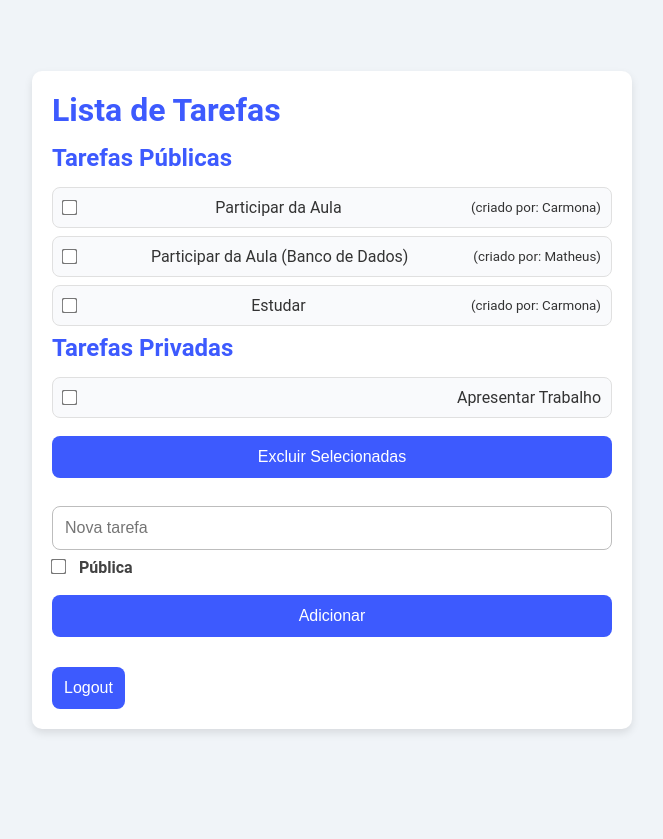
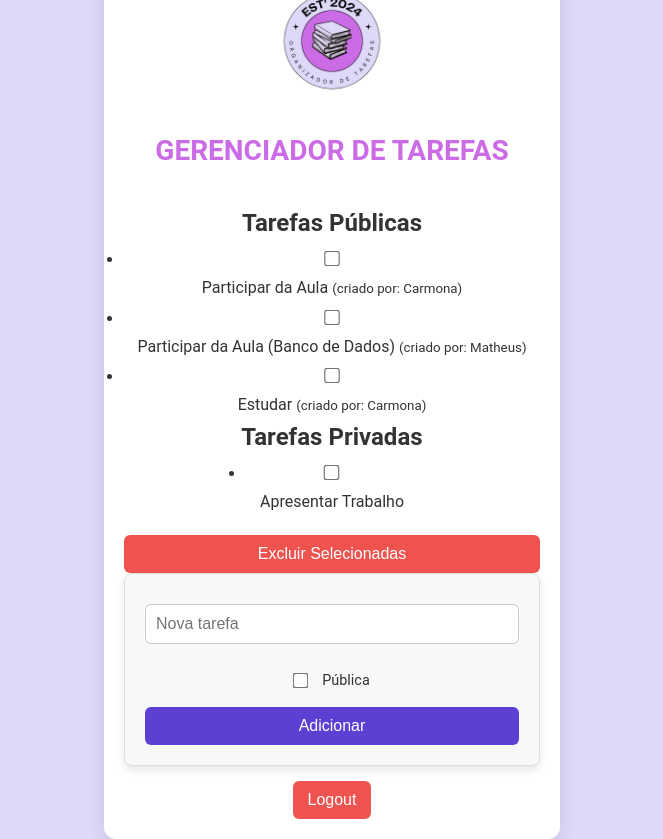
Before and after one commit to Pedr0Gea/loja-de-roupas, a Flask app: page / in a window 1280 px wide. Shown: the whole page, without its empty margins (308-971 px from the left). Before the commit the page ends 733 px from the top, so only its background shows below. Run offline with Flask 3, Linux system fonts and the light colour scheme; a user stored in the database is signed in.

Commit message:
Alterações 13/11

```diff
--- a/lista_de_tarefas/app.py
+++ b/lista_de_tarefas/app.py
@@ -5,9 +5,11 @@
 from sqlalchemy import Column, Integer, String, Boolean
 from flask_migrate import Migrate
 import os
+# pip install flask flask-sqlalchemy flask-login flask-migrate werkzeug
 # Remove-Item -Recurse -Force venv
 # python -m venv venv
 #.\venv\Scripts\activate
+# cd C:\Users\lucas.carmona\Documents\GitHub\FlaskLista\lista_de_tarefas
 # pip install Flask Flask-SQLAlchemy Flask-Login Flask-Migrate Werkzeug
 # flask db init
 # flask db migrate -m "Mensagem da migração"
--- /dev/null
+++ b/lista_de_tarefas/static/index.css
@@ -0,0 +1,160 @@
+/* Estilo Global */
+body.tasks-page {
+    font-family: 'Poppins', sans-serif;
+    background-color: #f0f2f5;
+    color: #333;
+    margin: 0;
+    padding: 0;
+    display: flex;
+    justify-content: center;
+    align-items: center;
+    min-height: 100vh;
+}
+
+.container {
+    width: 100%;
+    max-width: 800px;
+    padding: 20px;
+    background-color: #ffffff;
+    box-shadow: 0px 8px 16px rgba(0, 0, 0, 0.1);
+    border-radius: 12px;
+    text-align: center;
+}
+
+/* Título */
+h1 {
+    font-size: 2.2em;
+    color: #5d3fd3;
+    margin-bottom: 20px;
+    font-weight: 600;
+}
+
+/* Listas de Tarefas */
+.task-section {
+    margin: 20px 0;
+}
+
+.task-section h2 {
+    font-size: 1.5em;
+    color: #5d3fd3;
+    margin: 20px 0 10px;
+}
+
+/* Caixa de Tarefa */
+.task-list {
+    list-style: none;
+    padding: 0;
+}
+
+.task-list li {
+    background-color: #f7f8fa;
+    border: 1px solid #ddd;
+    padding: 12px 15px;
+    border-radius: 8px;
+    margin-bottom: 10px;
+    display: flex;
+    align-items: center;
+    transition: background-color 0.3s ease;
+}
+
+.task-list li:hover {
+    background-color: #eaeefb;
+}
+
+/* Checkbox personalizado */
+.task-list input[type="checkbox"] {
+    appearance: none;
+    width: 18px;
+    height: 18px;
+    border-radius: 50%;
+    border: 2px solid #5d3fd3;
+    margin-right: 10px;
+    cursor: pointer;
+    position: relative;
+    outline: none;
+    transition: background-color 0.2s;
+}
+
+.task-list input[type="checkbox"]:checked {
+    background-color: #5d3fd3;
+    border-color: #5d3fd3;
+    color: #fff;
+}
+
+/* Botão de exclusão em massa */
+button.delete-btn {
+    background-color: #ef5350;
+    color: #fff;
+    padding: 10px 15px;
+    border: none;
+    border-radius: 6px;
+    cursor: pointer;
+    font-size: 1em;
+    font-weight: 500;
+    transition: background-color 0.3s ease;
+    margin-top: 20px;
+}
+
+button.delete-btn:hover {
+    background-color: #d32f2f;
+}
+
+/* Formulário de Nova Tarefa */
+form.add-task {
+    background-color: #f7f8fa;
+    padding: 20px;
+    border-radius: 8px;
+    border: 1px solid #ddd;
+    box-shadow: 0px 4px 8px rgba(0, 0, 0, 0.1);
+    display: flex;
+    flex-direction: column;
+    gap: 10px;
+}
+
+.add-task input[type="text"] {
+    padding: 10px;
+    font-size: 1em;
+    border-radius: 6px;
+    border: 1px solid #ccc;
+    width: 100%;
+}
+
+.add-task label {
+    display: flex;
+    align-items: center;
+    font-size: 0.9em;
+    gap: 5px;
+}
+
+.add-task button {
+    background-color: #5d3fd3;
+    color: #fff;
+    border: none;
+    padding: 10px;
+    border-radius: 6px;
+    font-size: 1em;
+    cursor: pointer;
+    transition: background-color 0.3s ease;
+}
+
+.add-task button:hover {
+    background-color: #452bad;
+}
+
+/* Botão de Logout */
+.logout-btn {
+    background-color: #ef5350;
+    color: white;
+    padding: 10px 15px;
+    border-radius: 6px;
+    font-size: 1em;
+    cursor: pointer;
+    border: none;
+    transition: background-color 0.3s ease;
+    display: inline-block;
+    margin-top: 15px;
+}
+
+.logout-btn:hover {
+    background-color: #d32f2f;
+}
--- a/lista_de_tarefas/static/style.css
+++ b/lista_de_tarefas/static/style.css
@@ -1,46 +1,85 @@
-/* CSS moderno e fluído */
+/* Reset de margens e padding */
 * {
     margin: 0;
     padding: 0;
     box-sizing: border-box;
 }
 
+/* Fonte padrão para a aplicação */
 body {
     font-family: 'Roboto', sans-serif;
-    background-color: #f0f4f8;
+    background-color: #dfd8f8; /* Cor suave de lilás claro */
     color: #333;
-    display: flex;
-    align-items: center;
-    justify-content: center;
-    min-height: 100vh;
+    line-height: 1.6;
 }
 
-h1, h2 {
-    color: #3d5afe;
-    margin-bottom: 15px;
+/* Centralização e estilo para todas as páginas */
+body, html {
+    height: 100%;
+    display: flex;
+    justify-content: center;
+    align-items: center;
+    margin: 0;
 }
 
-.container {
-    max-width: 600px;
-    width: 100%;
-    background-color: #ffffff;
-    padding: 20px;
-    border-radius: 10px;
-    box-shadow: 0 4px 8px rgba(0, 0, 0, 0.1);
+/* Estilo para o cabeçalho */
+header {
+    text-align: center;
+    margin-bottom: 40px;
 }
 
-form {
-    display: flex;
-    flex-direction: column;
+.logo-img {
+    width: 120px;
+    height: auto;
     margin-bottom: 20px;
 }
 
-input[type="text"], input[type="password"] {
+.project-name {
+    font-size: 28px;
+    font-weight: bold;
+    color: #cb6ce6; /* Magenta */
+    text-transform: uppercase;
+    margin-bottom: 30px;
+}
+
+/* Botões principais */
+button {
+    padding: 12px 20px;
+    background-color: #cb6ce6; /* Magenta */
+    color: white;
+    border: none;
+    border-radius: 8px;
+    font-size: 16px;
+    width: 100%;
+    cursor: pointer;
+    transition: background-color 0.3s ease;
+}
+
+/* Efeito de hover para botões */
+button:hover {
+    background-color: #b05bd9;
+}
+
+/* Links */
+a {
+    color: #cb6ce6;
+    text-decoration: none;
+    transition: color 0.3s ease;
+    margin-top: 10px;
+}
+
+a:hover {
+    color: #b05bd9;
+}
+
+/* Estilos para inputs */
+input[type="text"], input[type="password"], input[type="checkbox"] {
     padding: 12px;
-    margin: 8px 0;
+    margin: 10px 0;
     border: 1px solid #bdbdbd;
     border-radius: 8px;
     font-size: 16px;
+    width: 100%;
 }
 
 input[type="checkbox"] {
@@ -48,64 +87,24 @@
     margin-right: 10px;
 }
 
-button {
-    padding: 12px;
-    margin-top: 10px;
-    background-color: #3d5afe;
+/* Formulário de logout */
+.logout-btn {
+    background-color: #ef5350;
     color: white;
-    border: none;
+    width: auto;
+    padding: 12px 20px;
     border-radius: 8px;
     font-size: 16px;
-    cursor: pointer;
-    transition: background-color 0.3s ease;
 }
 
-button:hover {
-    background-color: #303f9f;
-}
-
-ul {
-    list-style-type: none;
-    padding: 0;
-}
-
-li {
-    padding: 10px;
-    display: flex;
-    justify-content: space-between;
-    align-items: center;
-    background-color: #f9fafc;
-    border: 1px solid #e0e0e0;
-    border-radius: 8px;
-    margin-bottom: 8px;
-}
-
-a {
-    color: #3d5afe;
-    text-decoration: none;
-    transition: color 0.3s ease;
-}
-
-a:hover {
-    color: #303f9f;
-}
-
-.delete-button {
-    background-color: #ef5350;
-    border: none;
-    color: white;
-    padding: 6px 12px;
-    border-radius: 8px;
-    cursor: pointer;
-    transition: background-color 0.3s ease;
-}
-
-.delete-button:hover {
+.logout-btn:hover {
     background-color: #d32f2f;
 }
 
-label {
-    margin-bottom: 8px;
-    font-weight: bold;
-    color: #424242;
+/* Centralização dos formulários */
+form {
+    display: flex;
+    flex-direction: column;
+    width: 100%;
+    align-items: center;
 }
--- a/lista_de_tarefas/templates/index.html
+++ b/lista_de_tarefas/templates/index.html
@@ -6,11 +6,19 @@
     <meta name="viewport" content="width=device-width, initial-scale=1.0">
     <title>Lista de Tarefas</title>
     <link rel="stylesheet" href="{{ url_for('static', filename='style.css') }}">
+    <link rel="stylesheet" href="{{ url_for('static', filename='index.css') }}">
 </head>
 
 <body>
     <div class="container">
-        <h1>Lista de Tarefas</h1>
+
+        <!-- Logo centralizada -->
+        <div class="logo">
+            <img src="{{ url_for('static', filename='images/logogt.png') }}" alt="Logo" class="logo-img">
+        </div>
+
+        <!-- Nome do projeto -->
+        <h1 class="project-name">Gerenciador de Tarefas</h1>
 
         <!-- Formulário para exclusão em massa -->
         <form id="mass-delete-form" action="/delete_selected" method="POST">
@@ -34,11 +42,11 @@
                 {% endfor %}
             </ul>
 
-            <button type="submit">Excluir Selecionadas</button>
+            <button type="submit" class="delete-btn">Excluir Selecionadas</button>
         </form>
 
         <!-- Formulário para adicionar nova tarefa -->
-        <form action="/add" method="POST">
+        <form class="add-task" action="/add" method="POST">
             <input type="text" name="tarefa" placeholder="Nova tarefa" required>
             <label>
                 <input type="checkbox" name="publica">
@@ -49,7 +57,7 @@
 
         <!-- Formulário para logout -->
         <form action="/logout" method="POST" style="display: inline;">
-            <button type="submit">Logout</button>
+            <button type="submit" class="logout-btn">Logout</button>
         </form>
     </div>
 </body>
```
Also changed, not shown: lista_de_tarefas/static/login.css (added, +85 -0 lines), lista_de_tarefas/static/register.css (added, +61 -0 lines), lista_de_tarefas/templates/login.html (+18 -11 lines), lista_de_tarefas/templates/register.html (+17 -11 lines), lista_de_tarefas/instance/tarefas.db, lista_de_tarefas/static/images/Logogt.png (added).
